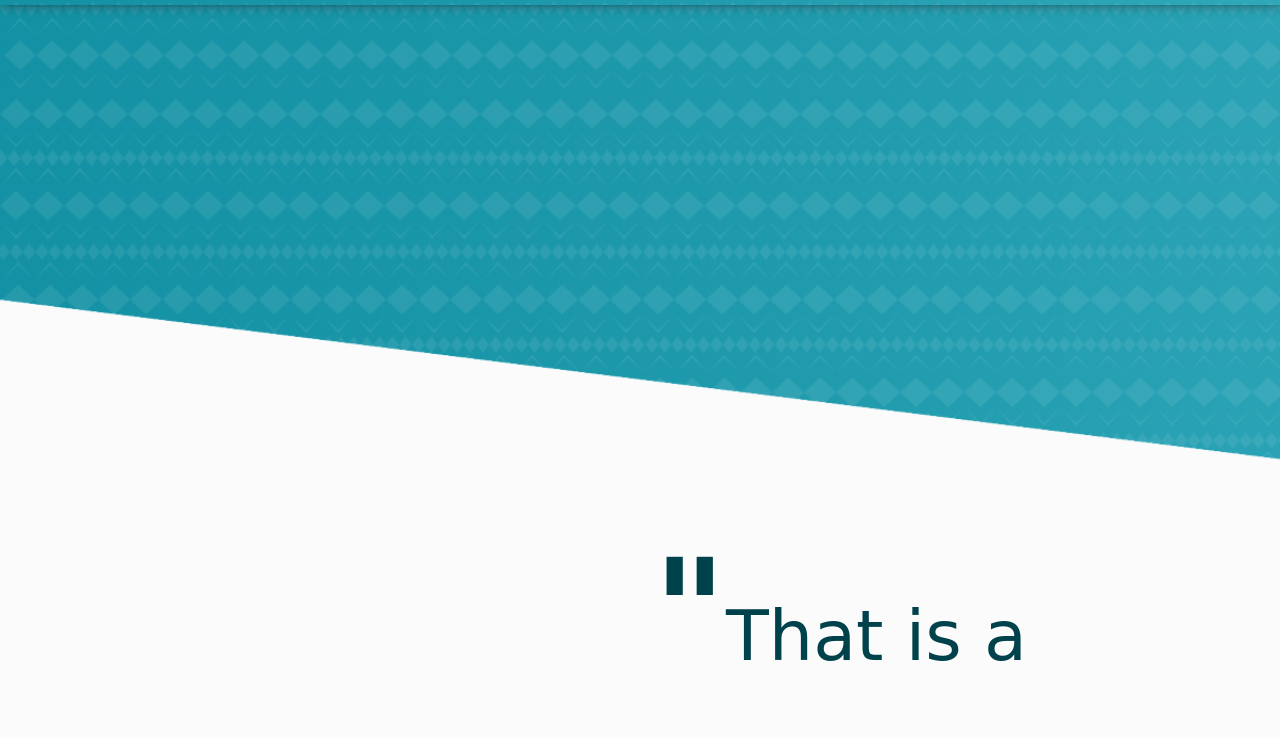
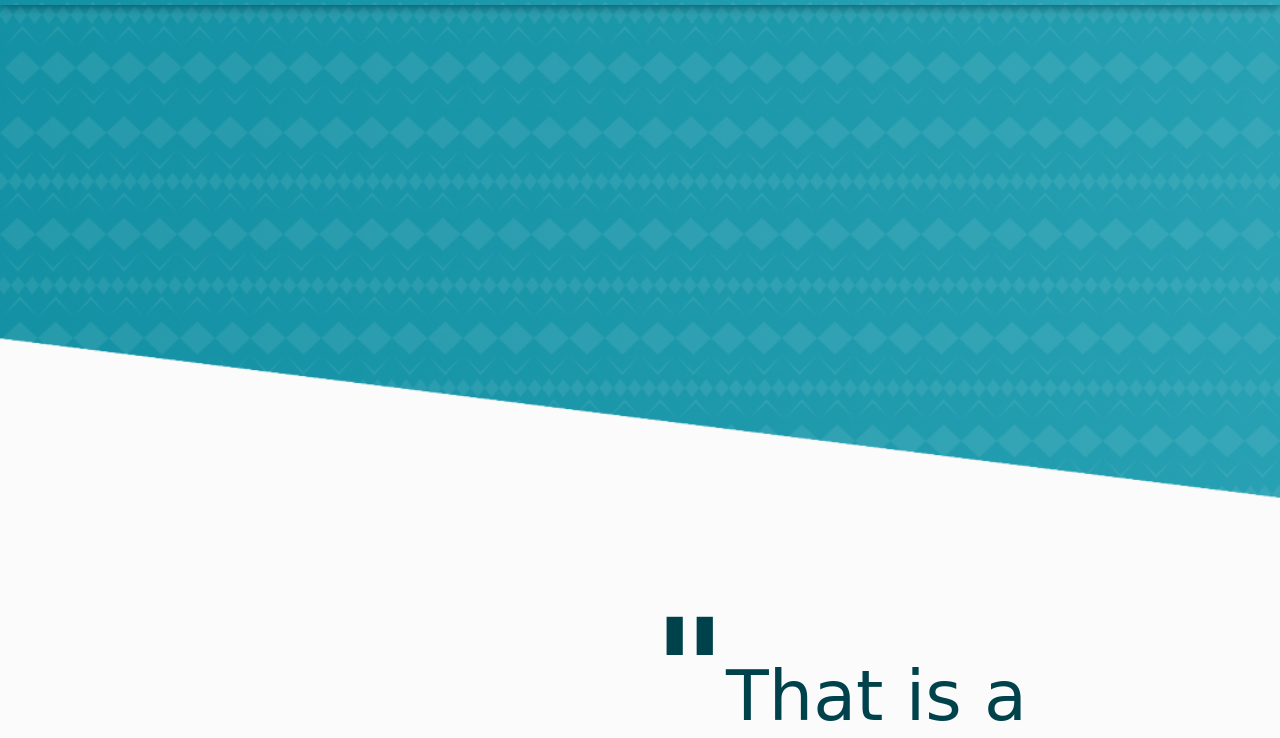
Before and after one commit to LFGaius/bootstrap-template-1, a plain HTML site: page index.html in a window 1280 px wide. Shown: the part 61-799 px from the top of the page. Drawn offline with nearby package versions, Linux system fonts and the light colour scheme.

Commit message:
edit header design

```diff
--- a/css/style.css
+++ b/css/style.css
@@ -6,7 +6,7 @@ body{
 header{
     background-image: url('../assets/header-back.png');
     background-size:cover;
-    height: 560px;
+    height: 620px;
 }
 
 .navbar{
```
